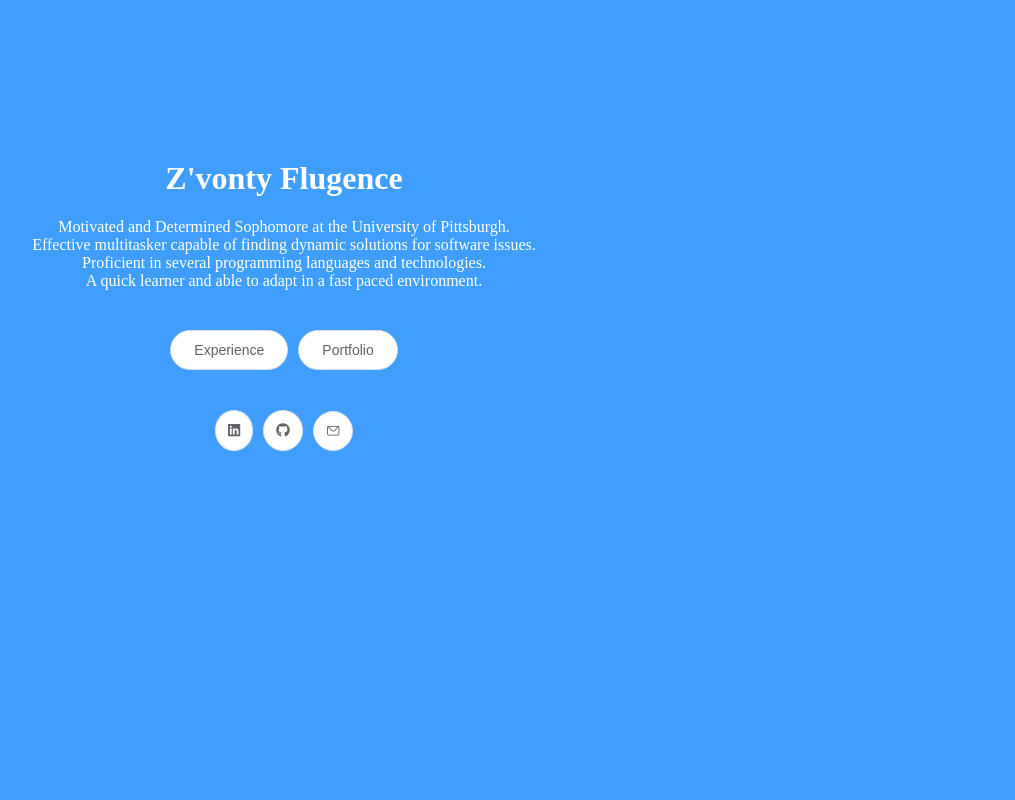
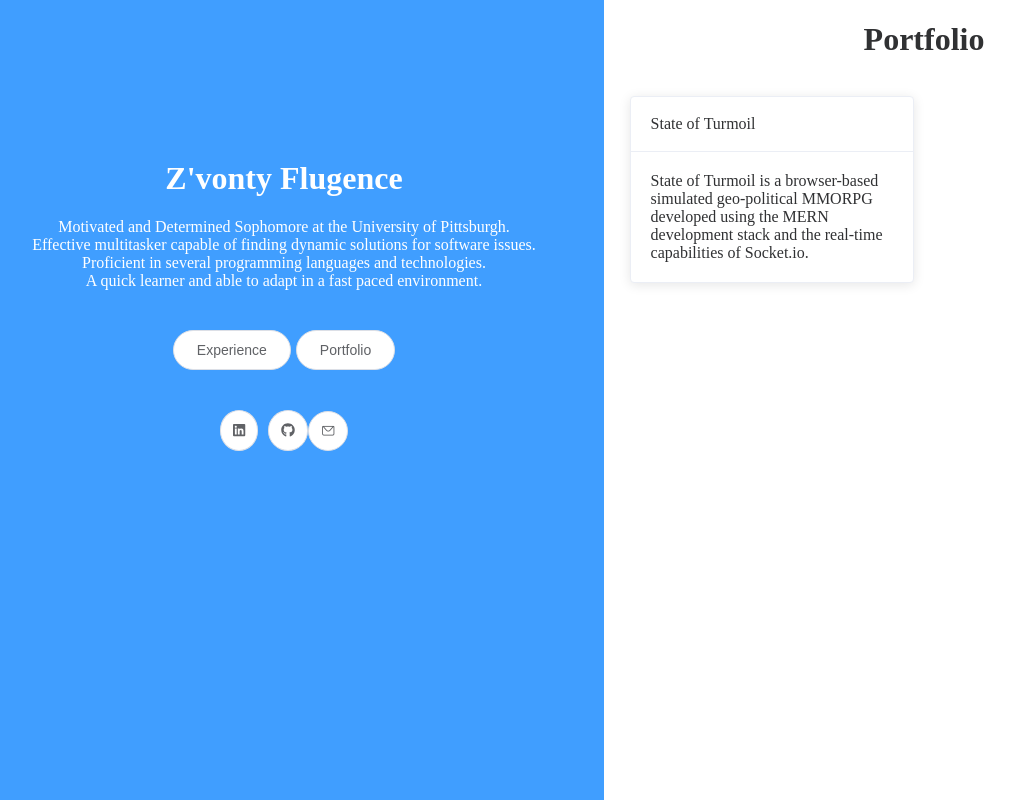
Before and after one commit to ZvontyFlugence/portfolio, a Vue app: page /#/portfolio in a window 1280 px wide. Shown: the whole page, without its empty margins (36-1051 px from the left). Built offline with nearby package versions, Linux system fonts and the light colour scheme.

Commit message:
Added basic Experience and Portfolio pages, added more to nav

```diff
--- a/src/components/MobileNav.vue
+++ b/src/components/MobileNav.vue
@@ -2,7 +2,9 @@
   <div class="mobile-nav">
     <el-row>
       <el-col :span="22">
-        <h2 class="mobile-nav-name">Z'vonty Flugence </h2>
+        <router-link class="mobile-nav-link" to="/">
+          <h2 class="mobile-nav-name">Z'vonty Flugence </h2>
+        </router-link>
       </el-col>
       <el-col :span="2">
         <h2>
@@ -19,20 +21,26 @@
     >
       <div class="drawer-content">
         <el-row>
-          <el-button type="text">Experience</el-button>
+          <router-link to="experience">
+            <el-button type="text">Experience</el-button>
+          </router-link>
         </el-row>
         <el-row>
-          <el-button type="text">Portfolio</el-button>
+          <router-link to="portfolio">
+            <el-button type="text">Portfolio</el-button>
+          </router-link>
         </el-row>
         <el-divider />
         <el-row>
-          <el-button type="text">LinkedIn</el-button>
+          <el-button @click="navigate(linkedInPage)" type="text">LinkedIn</el-button>
         </el-row>
         <el-row>
-          <el-button type="text">Github</el-button>
+          <el-button @click="navigate(githubPage)" type="text">Github</el-button>
         </el-row>
         <el-row>
-          <el-button type="text">Email</el-button>
+          <a href="mailto:zaf17@pitt.edu">
+            <el-button type="text">Email</el-button>
+          </a>
         </el-row>
       </div>
     </el-drawer>
@@ -54,6 +62,10 @@
   color: white;
   margin-top: -5vh;
 }
+.mobile-nav-link {
+  color: white;
+  text-decoration: none;
+}
 .drawer-content {
   text-align: center;
 }
@@ -63,7 +75,14 @@
 export default {
   name: 'MobileNav',
   data: () => ({
-    drawer: false
-  })
+    drawer: false,
+    linkedInPage: 'https://www.linkedin.com/in/zvonty-flugence/',
+    githubPage: 'https://github.com/ZvontyFlugence'
+  }),
+  methods: {
+    navigate: (path) => {
+      window.location = path;
+    }
+  }
 }
 </script>
--- a/src/components/Sidebar.vue
+++ b/src/components/Sidebar.vue
@@ -1,6 +1,8 @@
 <template>
   <div class="side-nav">
-    <h1 class="side-nav-name">Z'vonty Flugence</h1>
+    <router-link class="side-nav-link" to="/">
+      <h1 class="side-nav-name">Z'vonty Flugence</h1>
+    </router-link>
     <span>
       Motivated and Determined Sophomore at the University of Pittsburgh. <br/>
       Effective multitasker capable of finding dynamic solutions for software issues. <br />
@@ -8,13 +10,19 @@
       A quick learner and able to adapt in a fast paced environment.
     </span>
     <el-row class="side-nav-actions">
-      <el-button round>Experience</el-button>
-      <el-button round>Portfolio</el-button>
+      <router-link to="experience">
+        <el-button style="margin-right: 5px;" round>Experience</el-button>
+      </router-link>
+      <router-link to="portfolio">
+        <el-button round>Portfolio</el-button>
+      </router-link>
     </el-row>
     <el-row class="side-nav-social">
-      <el-button circle><font-awesome-icon :icon="['fab', 'linkedin']" /></el-button>
-      <el-button circle><font-awesome-icon :icon="['fab', 'github']" /></el-button>
-      <el-button icon="el-icon-message" circle/>
+      <el-button @click="navigate(linkedInPage)" circle><font-awesome-icon :icon="['fab', 'linkedin']" /></el-button>
+      <el-button @click="navigate(githubPage)" circle><font-awesome-icon :icon="['fab', 'github']" /></el-button>
+      <a href="mailto:zaf17@pitt.edu">
+        <el-button icon="el-icon-message" circle/>
+      </a>
     </el-row>
   </div>
 </template>
@@ -35,10 +43,23 @@
 .side-nav-actions, .side-nav-social {
   margin-top: 5vh;
 }
+.side-nav-link {
+  color: white;
+  text-decoration: none;
+}
 </style>
 
 <script>
 export default {
-  name: 'Sidebar'
+  name: 'Sidebar',
+  data: () => ({
+    linkedInPage: 'https://www.linkedin.com/in/zvonty-flugence/',
+    githubPage: 'https://github.com/ZvontyFlugence'
+  }),
+  methods: {
+    navigate: (path) => {
+      window.location = path;
+    }
+  }
 }
 </script>
--- a/src/routes.js
+++ b/src/routes.js
@@ -1,7 +1,11 @@
 import Index from './views/Index'
+import Experience from './views/Experience'
+import Portfolio from './views/Portfolio'
 
 const routes = [
-  { path: '/', component: Index }
+  { path: '/', component: Index },
+  { path: '/experience', component: Experience },
+  { path: '/portfolio', component: Portfolio }
 ]
 
 
--- /dev/null
+++ b/src/views/Experience.vue
@@ -0,0 +1,30 @@
+<template>
+  <div class="experience-container">
+    <h1 class="experience-title">Experience</h1>
+    <iframe class="experience-doc" src="https://drive.google.com/file/d/1PUPMmUxOGQm9ABmy5ZNf5PI6HSpOgrOb/preview" width="640" height="480"></iframe>
+  </div>
+</template>
+
+<style scoped>
+.experience-container {
+  background-color: white;
+  height: 100vh;
+  padding-left: 2vw;
+  padding-right: 2vw;
+  overflow: hidden;
+}
+.experience-title {
+  color: #303133;
+  text-align: center;
+}
+.experience-doc {
+  margin: 0 auto;
+  width: 100%;
+}
+</style>
+
+<script>
+export default {
+  name: 'Experience'
+}
+</script>
--- /dev/null
+++ b/src/views/Portfolio.vue
@@ -0,0 +1,51 @@
+<template>
+  <div class="portfolio-container">
+    <h1 class="portfolio-title">Portfolio</h1>
+    <el-row class="portfolio-grid" :gutter="20" >
+      <el-col :span="12" v-for="(project, index) in projects" :key="index">
+        <el-card class="box-card">
+          <div slot="header" class="clearfix portfolio-card">
+            <span>{{ project.name }}</span>
+          </div>
+          <span>{{ project.desc }}</span>
+        </el-card>
+      </el-col>
+    </el-row>
+  </div>
+</template>
+
+<style scoped>
+.portfolio-container {
+  background-color: white;
+  height: 100vh;
+  padding-left: 2vw;
+  padding-right: 2vw;
+  overflow: hidden;
+}
+.portfolio-title {
+  color: #303133;
+  text-align: center;
+}
+.portfolio-grid {
+  margin: 0 auto;
+  padding: 2vh 0 2vh 0;
+}
+</style>
+
+<script>
+export default {
+  name: 'Portfolio',
+  data() {
+    return {
+      projects: [
+        {
+          name: 'State of Turmoil',
+          desc: 'State of Turmoil is a browser-based simulated geo-political MMORPG' +
+            ' developed using the MERN development stack and the real-time capabilities of Socket.io.' +
+            ''
+        },
+      ],
+    }
+  },
+}
+</script>
```
